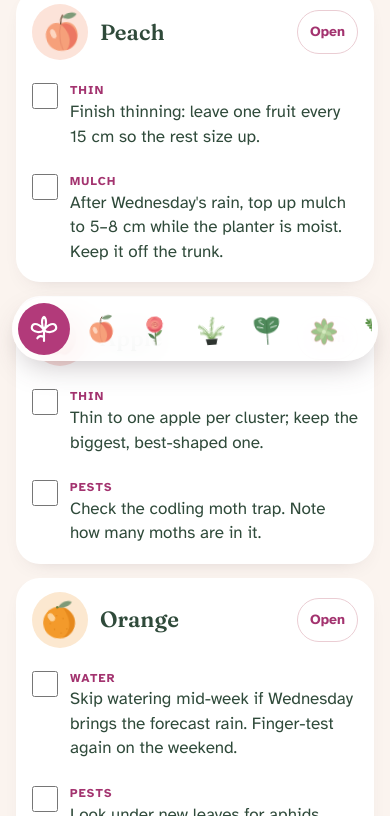
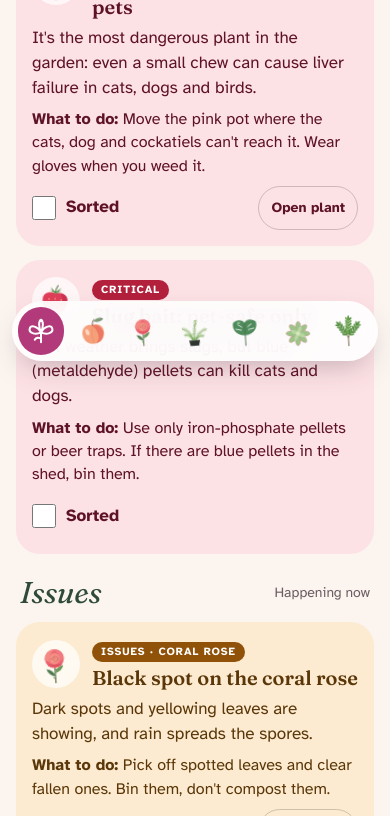
Before and after one commit to shameelram07-del/The-Orchid, a plain HTML site: page index.html in a window 390 px wide. Shown: the part 469-1285 px from the top of the page. Drawn offline with Linux system fonts and the light colour scheme.

Commit message:
Front page becomes Garden watch: critical, issues, could happen
Replaces the repeated job list with alert cards that can be ticked off.
Bottom bar icons sized so all seven fit on an iPhone.

Co-Authored-By: Claude Opus 5.5 <noreply@anthropic.com>
Claude-Session: https://claude.ai/code/session_01GGS8EACWJNCiNQ7CGMfeAY

```diff
--- a/data.json
+++ b/data.json
@@ -881,7 +881,7 @@
  ],
  "week": {
   "generatedAt": "2026-11-17T21:00:00Z",
-  "headline": "Let Wednesday's rain do the watering, then thin, mulch and net.",
+  "headline": "Two pet-safety fixes first, then tackle black spot and sun scorch.",
   "next": [
    "Peach: bird netting up before the fruit colours.",
    "Citrus: summer feed coming early December.",
@@ -1074,6 +1074,105 @@
   ],
   "weather": "Mild, 17–23°C · wet, windy Wednesday",
   "weekOf": "2026-11-17",
-  "id": "2026-11-17"
+  "id": "2026-11-17",
+  "alerts": [
+   {
+    "id": "a1",
+    "level": "critical",
+    "plantId": "sago-palm",
+    "title": "Sago palm within reach of pets",
+    "text": "It's the most dangerous plant in the garden: even a small chew can cause liver failure in cats, dogs and birds.",
+    "action": "Move the pink pot where the cats, dog and cockatiels can't reach it. Wear gloves when you weed it."
+   },
+   {
+    "id": "a2",
+    "level": "critical",
+    "plantId": null,
+    "art": "strawberry",
+    "title": "Slug bait: pet-safe only",
+    "text": "Wet weather brings slugs, but blue (metaldehyde) pellets can kill cats and dogs.",
+    "action": "Use only iron-phosphate pellets or beer traps. If there are blue pellets in the shed, bin them."
+   },
+   {
+    "id": "a3",
+    "level": "issue",
+    "plantId": "coral-rose",
+    "title": "Black spot on the coral rose",
+    "text": "Dark spots and yellowing leaves are showing, and rain spreads the spores.",
+    "action": "Pick off spotted leaves and clear fallen ones. Bin them, don't compost them."
+   },
+   {
+    "id": "a4",
+    "level": "issue",
+    "plantId": "dracaena",
+    "title": "Dracaena scorching in the sun",
+    "text": "The striped leaves have yellow, bleached patches from hot sun on the patio.",
+    "action": "Move the pot into shade, such as the shade house, and trim off the worst leaves."
+   },
+   {
+    "id": "a5",
+    "level": "issue",
+    "plantId": "front-bed-succulents",
+    "title": "A front-bed succulent is shrivelling",
+    "text": "One near the front edge has gone yellow and dry.",
+    "action": "Check it isn't sitting wet under the bark. If it's mushy, pull it and plant a fresh cutting."
+   },
+   {
+    "id": "a6",
+    "level": "issue",
+    "plantId": "jade-plant",
+    "title": "Weeds taking over the patio pots",
+    "text": "Grass and dandelions are growing in the jade and sago pots, competing for water.",
+    "action": "Pull them out this week (gloves on for the sago)."
+   },
+   {
+    "id": "a7",
+    "level": "risk",
+    "plantId": "cuttings",
+    "title": "Showery, windy spells this week",
+    "text": "Heavy showers can rot young cuttings, and gusts can rock young trees.",
+    "action": "Move the cuttings table under cover, and check ties on the citrus and pomegranate."
+   },
+   {
+    "id": "a8",
+    "level": "risk",
+    "plantId": "peach",
+    "title": "Birds will find the peaches",
+    "text": "As the fruit starts colouring in December, birds move in fast.",
+    "action": "Have bird netting ready to go on by early December."
+   },
+   {
+    "id": "a9",
+    "level": "risk",
+    "plantId": "strawberry",
+    "title": "Grey mould and slugs on berries",
+    "text": "Damp weather plus ripe fruit is when mould and slugs strike.",
+    "action": "Pick every 2 days, remove any mouldy fruit, and use pet-safe slug control."
+   },
+   {
+    "id": "a10",
+    "level": "risk",
+    "plantId": "peace-lily",
+    "title": "Indoor plants near the cockatiels",
+    "text": "Peace lilies and the umbrella tree irritate the mouth if the birds nibble them.",
+    "action": "Keep them away from where the cockatiels perch or play out of the cage."
+   },
+   {
+    "id": "a11",
+    "level": "risk",
+    "plantId": "hydrangea",
+    "title": "Pots drying out as summer arrives",
+    "text": "Hydrangeas, palms in crates and planters dry fast on the first hot days.",
+    "action": "Water deeply in the morning and check pots every 2–3 days."
+   },
+   {
+    "id": "a12",
+    "level": "risk",
+    "plantId": "feijoa",
+    "title": "Guava moth season ahead",
+    "text": "Guava moth grubs can ruin feijoas from the inside.",
+    "action": "Hang a guava moth trap in the tree in December."
+   }
+  ]
  }
 }
--- a/index.html
+++ b/index.html
@@ -101,6 +101,22 @@ h1 em{font-style:italic;color:var(--accent)}
 .petchip svg{flex:none}
 .pk{display:block;font-size:11px;letter-spacing:.06em;text-transform:uppercase;opacity:.85}
 .petnote{margin:0;font-size:15px;color:var(--body)}
+.tiles{display:grid;grid-template-columns:repeat(3,minmax(0,1fr));gap:8px}
+.tile{display:flex;flex-direction:column;gap:2px;padding:12px;border-radius:20px;text-decoration:none;min-height:64px}
+.tile b{font-family:var(--serif);font-weight:600;font-size:28px;line-height:1}
+.tile span{font-size:13px;font-weight:700}
+.alert{border-radius:24px;padding:16px;display:flex;flex-direction:column;gap:8px;transition:opacity .3s}
+.alert.done{opacity:.55}
+.alert.done h3{text-decoration:line-through}
+.alert p{margin:0}
+.ahead{display:flex;align-items:center;gap:12px}
+.alert .badge{width:48px;height:48px}.alert .badge svg{width:38px;height:38px}
+.lvl{display:inline-block;color:#FFFFFF;font-size:11px;font-weight:700;letter-spacing:.08em;text-transform:uppercase;border-radius:999px;padding:2px 9px;margin-bottom:4px}
+.alert h3{margin:0;font-family:var(--serif);font-weight:600;font-size:20px;line-height:1.15}
+.todo{font-size:16px}
+.arow{display:flex;justify-content:space-between;align-items:center;gap:10px}
+.sorted{display:inline-flex;align-items:center;gap:10px;min-height:44px;font-weight:700;cursor:pointer}
+.sorted input{width:24px;height:24px;margin:0;accent-color:currentColor}
 .remove{align-self:center;min-height:44px;padding:0 16px;border-radius:999px;border:1px solid var(--line);background:transparent;color:var(--muted);font-size:14px;cursor:pointer;margin-bottom:6px}
 .dots{display:flex;justify-content:center;gap:2px;padding:12px 0 2px}
 .dots button{width:28px;height:28px;border:0;background:transparent;padding:0;display:grid;place-items:center;cursor:pointer}
@@ -133,10 +149,10 @@ h1 em{font-style:italic;color:var(--accent)}
 
 /* Bottom bar */
 .tabs{position:fixed;left:50%;transform:translateX(-50%);bottom:calc(14px + env(safe-area-inset-bottom));width:min(492px,calc(100% - 24px));border-radius:999px;background:var(--glass);backdrop-filter:blur(18px);-webkit-backdrop-filter:blur(18px);box-shadow:0 12px 30px -10px var(--shadow);padding:6px;z-index:10}
-.tabs .bar{display:flex;gap:4px;overflow-x:auto;align-items:center;scrollbar-width:none}
+.tabs .bar{display:flex;gap:2px;overflow-x:auto;align-items:center;scrollbar-width:none}
 .tabs .bar::-webkit-scrollbar{display:none}
-.tab{flex:none;display:inline-flex;align-items:center;justify-content:center;gap:6px;min-height:52px;min-width:52px;padding:0;border:0;border-radius:999px;background:transparent;color:var(--ink);font-weight:700;font-size:15px;cursor:pointer;transition:background .3s,color .3s,padding .3s}
-.tab svg{width:32px;height:32px;overflow:visible}
+.tab{flex:none;display:inline-flex;align-items:center;justify-content:center;gap:6px;min-height:48px;min-width:46px;padding:0;border:0;border-radius:999px;background:transparent;color:var(--ink);font-weight:700;font-size:15px;cursor:pointer;transition:background .3s,color .3s,padding .3s}
+.tab svg{width:30px;height:30px;overflow:visible}
 .tab .nm{display:none}
 .tab[aria-current="page"]{background:var(--accent);color:var(--accent-ink)}
 .tabs .bar{justify-content:space-between}
@@ -339,43 +355,56 @@ function catView(k) {
     <div class="dots" id="dots">${ps.map((p, j) => `<button type="button" data-go="${j}" aria-label="Go to ${esc(p.name)}" aria-current="${j === i}"><i></i></button>`).join('')}</div>`;
 }
 
+const LV = {
+  critical: { name: 'Critical', sub: 'Act now', bg: '#FCE1E5', ink: '#5E1226', chip: '#B3203C' },
+  issue: { name: 'Issues', sub: 'Happening now', bg: '#FCEBD0', ink: '#5A3608', chip: '#8F5208' },
+  risk: { name: 'Could happen', sub: 'Get ahead of it', bg: '#ECE4F6', ink: '#3A2A58', chip: '#6B4E9A' }
+};
+function alertCard(al, byId) {
+  const L = LV[al.level] || LV.risk, p = byId[al.plantId], on = !!S.ticks[al.id];
+  const art = p ? p.art : (al.art || 'flower');
+  return `<section class="alert${on ? ' done' : ''}" style="background:${L.bg};color:${L.ink}">
+    <div class="ahead"><span class="badge" style="background:rgba(255,255,255,.7)">${svgArt(art, '')}</span>
+      <div><span class="lvl" style="background:${L.chip}">${L.name}${p ? ' · ' + esc(p.name) : ''}</span><h3>${esc(al.title)}</h3></div></div>
+    ${al.text ? `<p>${esc(al.text)}</p>` : ''}
+    ${al.action ? `<p class="todo"><b>What to do:</b> ${esc(al.action)}</p>` : ''}
+    <div class="arow"><label class="sorted"><input type="checkbox" data-task="${esc(al.id)}" ${on ? 'checked' : ''}>Sorted</label>${p ? `<button type="button" class="open" data-open="${esc(p.id)}" style="color:${L.ink};border-color:rgba(0,0,0,.18)">Open plant</button>` : ''}</div>
+  </section>`;
+}
+
 function weekView() {
   const kicker = `${SEASON(NOW)} · Auckland`;
-  const head = (t, extra) => topBar(`<h1>This <em>week</em></h1>`, `<span class="sub">${esc(t)}</span>`) + `<div class="wk">${extra}</div>`;
-  if (!S.ready) return head(kicker, '<p class="lede">Gathering this week’s jobs…</p>');
+  const head = (t, extra) => topBar(`<h1>Garden <em>watch</em></h1>`, `<span class="sub">${esc(t)}</span>`) + `<div class="wk">${extra}</div>`;
+  if (!S.ready) return head(kicker, '<p class="lede">Checking the garden…</p>');
   if (!S.db && !S.ro) return head(kicker, '<div class="card empty"><p class="serif" style="font-size:22px">Open The Orchid in the Claude app to see your garden.</p></div>');
   const w = S.week;
-  if (!w) return head(kicker, '<div class="card empty"><p class="serif" style="font-size:22px">Your first weekly list arrives on Saturday morning.</p></div>');
+  if (!w) return head(kicker, '<div class="card empty"><p class="serif" style="font-size:22px">Your first garden check arrives on Saturday morning.</p></div>');
   const byId = Object.fromEntries(S.plants.map(p => [p.id, p]));
+  const alerts = (Array.isArray(w.alerts) ? w.alerts : []).filter(a => a && a.id && a.title);
   const tasks = (w.tasks || []).filter(t => t && t.text);
   const done = tasks.filter(t => S.ticks[t.id]).length, pct = tasks.length ? done / tasks.length : 0;
-  const mood = !tasks.length ? 'A quiet week' : pct === 0 ? 'Fresh start' : pct < .5 ? 'Coming along nicely' : pct < 1 ? 'In full bloom' : 'All done. Go and smell the roses';
   const d = new Date((w.weekOf || w.id) + 'T12:00:00');
   const wk = isNaN(d) ? kicker : `Week of ${d.toLocaleDateString('en-NZ', { day: 'numeric', month: 'short' })}`;
-  const secOf = t => byId[t.plantId] ? catOf(byId[t.plantId]) : (LEGACY[t.section] || t.section);
-  const groups = CATS.map(c => {
-    const ts = tasks.filter(t => secOf(t) === c.k); if (!ts.length) return '';
-    const ids = [...new Set(ts.filter(t => byId[t.plantId]).map(t => t.plantId))];
-    const general = ts.filter(t => !byId[t.plantId]);
-    const card = (p, list, link) => `<section class="card pcard"><div class="head"><span class="badge" style="background:${HEX.test(p.tint || '') ? p.tint : c.tint}">${svgArt(p.art, '')}</span><h3>${esc(p.name)}</h3>${link ? `<button type="button" class="open" data-open="${esc(p.id)}">Open</button>` : ''}</div>
-      <ul class="jobs">${list.map(t => { const on = !!S.ticks[t.id]; return `<li><label class="job${on ? ' done' : ''}"><input type="checkbox" data-task="${esc(t.id)}" ${on ? 'checked' : ''}><span><span class="k">${esc(t.tag || 'Job')}</span><span class="t">${esc(t.text)}</span></span></label></li>`; }).join('')}</ul></section>`;
-    const resting = plantsIn(c.k).filter(p => !ids.includes(p.id)).map(p => esc(p.name));
-    return `<div class="sechead"><h2>${esc(c.name)}</h2><span>${ts.filter(t => S.ticks[t.id]).length}/${ts.length}</span></div>
-      ${ids.map(id => card(byId[id], ts.filter(t => t.plantId === id), true)).join('')}
-      ${general.length ? card({ name: `All ${c.name.toLowerCase()}`, art: c.art, tint: c.tint }, general, false) : ''}
-      ${resting.length ? `<p class="resting">Resting this week: ${resting.join(', ')}</p>` : ''}`;
+  const open = lv => alerts.filter(a => (a.level || 'risk') === lv && !S.ticks[a.id]).length;
+  const tiles = ['critical', 'issue', 'risk'].map(lv => `<a class="tile" href="#lv-${lv}" style="background:${LV[lv].bg};color:${LV[lv].ink}"><b>${open(lv)}</b><span>${LV[lv].name}</span></a>`).join('');
+  const sections = ['critical', 'issue', 'risk'].map(lv => {
+    const list = alerts.filter(a => (a.level || 'risk') === lv).sort((x, y) => (!!S.ticks[x.id]) - (!!S.ticks[y.id]));
+    if (!list.length) return '';
+    return `<div class="sechead" id="lv-${lv}"><h2>${LV[lv].name}</h2><span>${LV[lv].sub}</span></div>${list.map(a => alertCard(a, byId)).join('')}`;
   }).join('');
   const next = Array.isArray(w.next) && w.next.length ? `<section class="next" style="flex-direction:column;align-items:flex-start"><span class="label">Coming up${w.nextTitle ? ' · ' + esc(w.nextTitle) : ''}</span><ul style="margin:0;padding-left:18px;color:var(--deep-muted)">${w.next.map(x => `<li>${esc(x)}</li>`).join('')}</ul></section>` : '';
   return head(wk, `${w.headline ? `<p class="lede">${esc(w.headline)}</p>` : ''}
     ${w.weather ? `<p class="weather">${esc(w.weather)}</p>` : ''}
+    ${alerts.length ? `<div class="tiles">${tiles}</div>` : ''}
+    ${sections || '<div class="card empty"><p class="serif" style="font-size:22px">All clear. Nothing urgent this week.</p></div>'}
     <div class="card ringcard"><div class="ring"><svg viewBox="0 0 36 36" aria-hidden="true"><circle cx="18" cy="18" r="15.5" fill="none" stroke="var(--band)" stroke-width="3.5"/><circle class="arc" cx="18" cy="18" r="15.5" fill="none" stroke="var(--accent)" stroke-width="3.5" stroke-linecap="round" pathLength="100" stroke-dasharray="${(pct * 100).toFixed(1)} 100"/></svg><b><span>${done}<small>/${tasks.length}</small></span></b></div>
-      <div><p class="mood">${mood}</p><p class="sub">jobs done this week</p></div></div>
-    ${groups}${next}`);
+      <div><p class="mood">Weekly jobs</p><p class="sub">Each plant's jobs are on its own page. Tap a category below.</p></div></div>
+    ${next}`);
 }
 
 function renderBar() {
   const shown = CATS.filter(c => plantsIn(c.k).length);
-  const items = [{ k: 'week', name: 'This week', icon: ICON.orchid.replace('width="26" height="26"', 'width="30" height="30"').replace('var(--accent)', 'currentColor') }, ...shown.map(c => ({ k: c.k, name: c.name, icon: svgArt(c.art, '') }))];
+  const items = [{ k: 'week', name: 'Garden watch', icon: ICON.orchid.replace('width="26" height="26"', 'width="30" height="30"').replace('var(--accent)', 'currentColor') }, ...shown.map(c => ({ k: c.k, name: c.name, icon: svgArt(c.art, '') }))];
   if (!items.some(x => x.k === S.view)) items.push({ k: S.view, name: cat(S.view).name, icon: svgArt(cat(S.view).art, '') });
   bar.innerHTML = items.map(x => `<button type="button" class="tab" data-view="${x.k}" aria-label="${esc(x.name)}" ${x.k === S.view ? 'aria-current="page"' : ''}>${x.icon}<span class="nm">${esc(x.name)}</span></button>`).join('')
     ;
@@ -448,7 +477,7 @@ document.addEventListener('click', async e => {
 app.addEventListener('change', async e => {
   const cb = e.target.closest('input[data-task]'); if (!cb || (!S.db && !S.ro) || !S.week) return;
   const ticks = { ...S.ticks }; if (cb.checked) ticks[cb.dataset.task] = true; else delete ticks[cb.dataset.task];
-  S.ticks = ticks; cb.closest('.job').classList.toggle('done', cb.checked);
+  S.ticks = ticks; const row = cb.closest('.job, .alert'); if (row) row.classList.toggle('done', cb.checked);
   if (S.view === 'week') render();
   if (S.ro) { try { localStorage.setItem('orchid-ticks:' + S.week.id, JSON.stringify(ticks)); } catch (err) {} return; }
   try { await S.db.doc('ticks/' + S.week.id).set({ done: ticks, at: new Date().toISOString() }); } catch (err) { /* the snapshot restores saved state */ }
```
